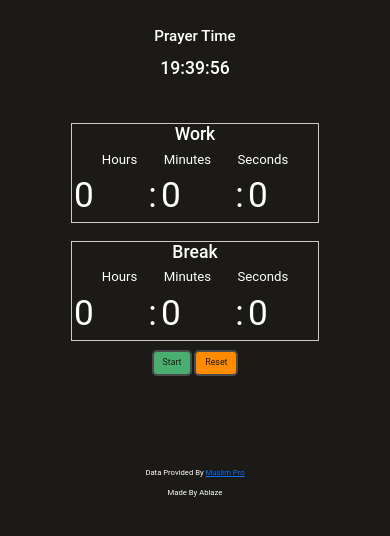
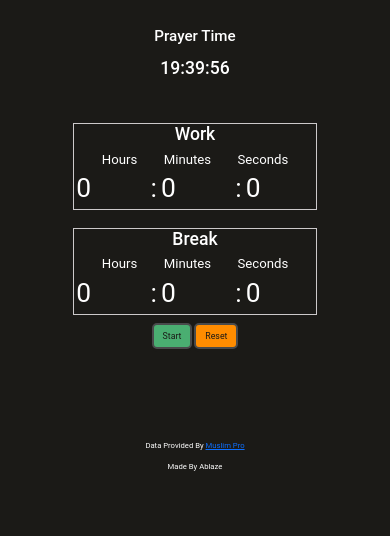
Before and after one commit to ablazeArt/prayer-todo, a Flask app: page / in a window 390 px wide. Shown: the part 64-600 px from the top of the page. Run offline with Flask 2, Linux system fonts and the light colour scheme; data that the repository does not hold is empty; some libraries are stand-ins or nearby versions.

Commit message:
Update styles.css

```diff
--- a/static/styles.css
+++ b/static/styles.css
@@ -275,5 +275,9 @@
     max-width: 70px;
   }
 
+  .timer__part {
+  font-size: 3rem;
+}
+
 
 }
```
